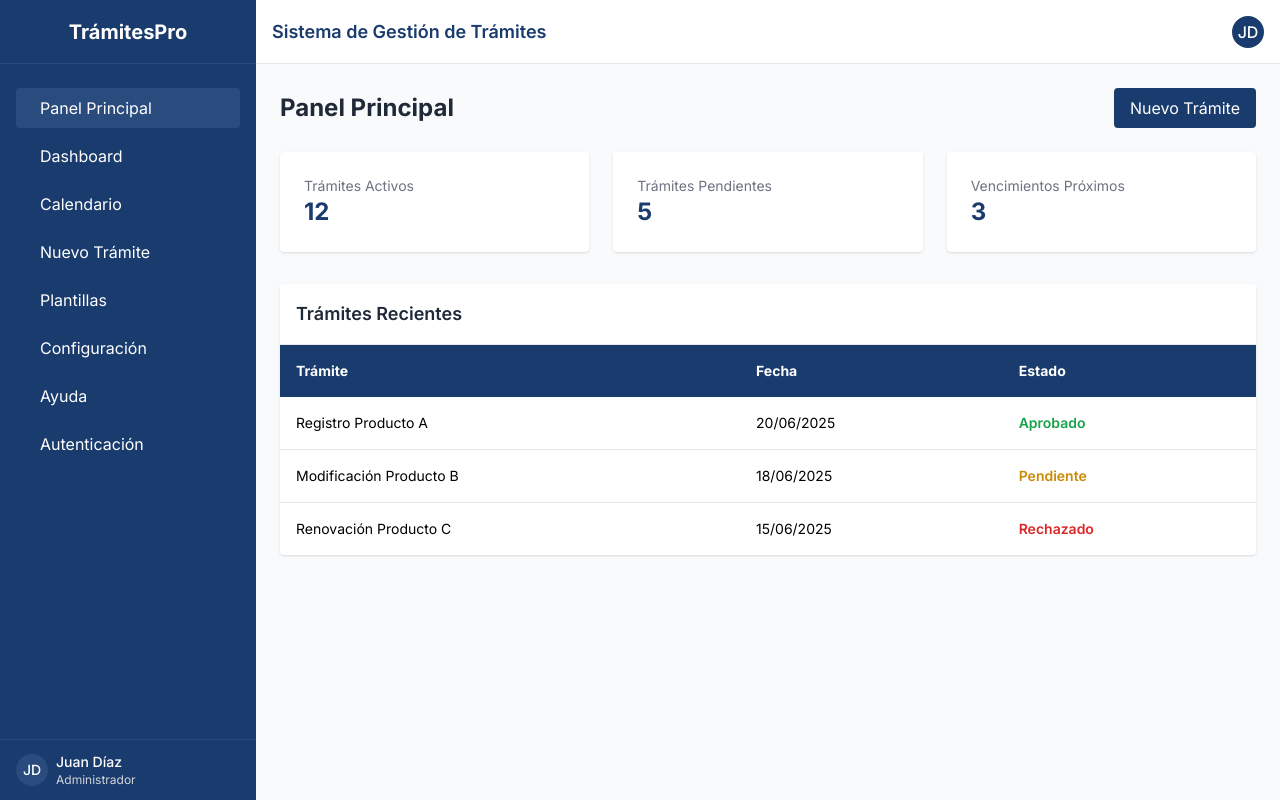
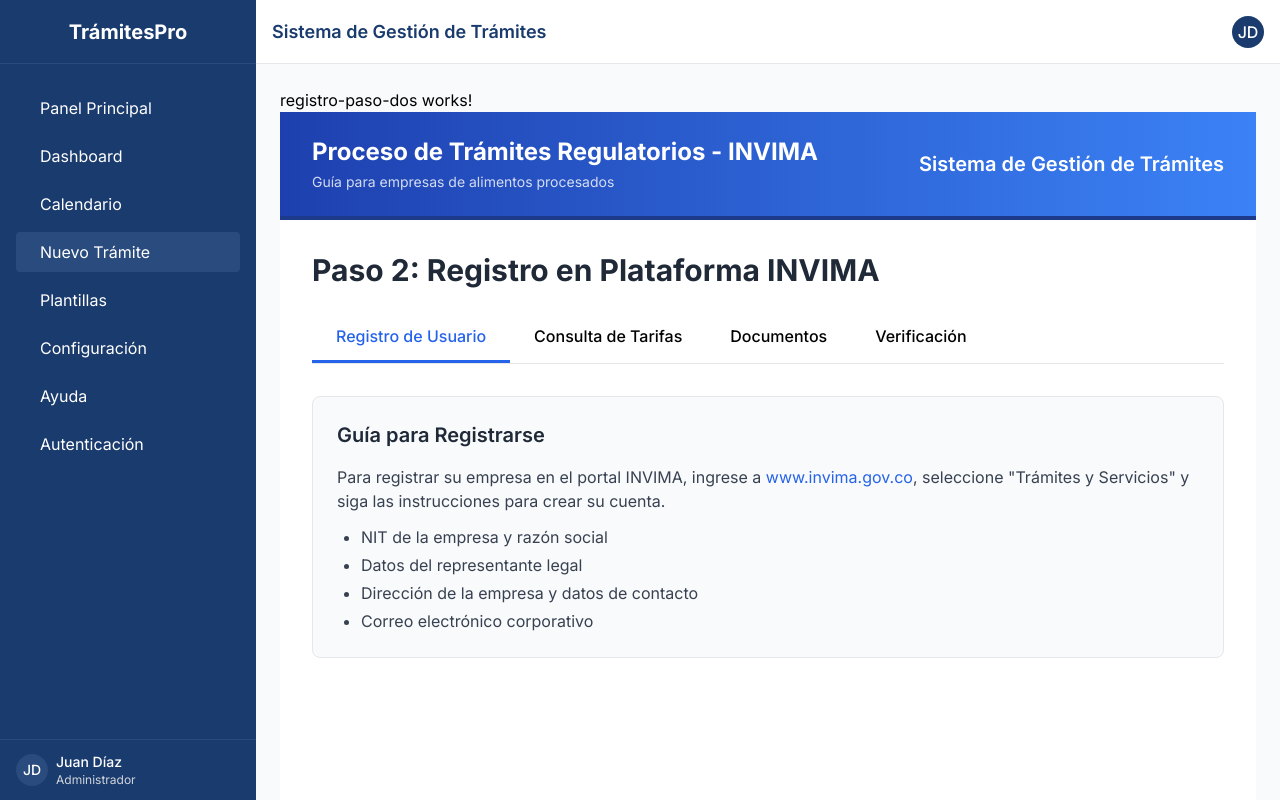
Before and after one commit to Juando26030/SEGAR-FrontEnd, an Angular app in the folder segar-frontend/: page /nuevo/registro/paso-2 in a window 1280 px wide. Before the commit this address led to /panel. Built offline with nearby package versions, Linux system fonts and the light colour scheme.

Commit message:
paso 2 registro nuevo parcial (falta mejorarlo y añadir info)

```diff
--- a/segar-frontend/src/app/app.routes.ts
+++ b/segar-frontend/src/app/app.routes.ts
@@ -8,6 +8,7 @@ import { AuthPageComponent } from './auth/autenticacion/auth-page/auth-page.comp
 import { LoginFormComponent } from './auth/autenticacion/login-form/login-form.component';
 import { RecoverFormComponent } from './auth/autenticacion/recover-form/recover-form.component';
 import {RegistroPasoUnoComponent} from './tramites/registro/registro-paso-uno/registro-paso-uno.component';
+import {RegistroPasoDosComponent} from './tramites/registro/registro-paso-dos/registro-paso-dos.component';
 
 export const routes: Routes = [
   {
@@ -23,6 +24,7 @@ export const routes: Routes = [
         path: 'nuevo/registro',
         children: [
           { path: 'paso-1', component: RegistroPasoUnoComponent },
+          { path: 'paso-2', component: RegistroPasoDosComponent },
           { path: '', redirectTo: 'paso-1', pathMatch: 'full' }
         ]
       }
--- a/segar-frontend/src/app/tramites/registro/registro-paso-dos/registro-paso-dos.component.css
+++ b/segar-frontend/src/app/tramites/registro/registro-paso-dos/registro-paso-dos.component.css
@@ -0,0 +1,99 @@
+.slide-container {
+  display: flex;
+  flex-direction: column;
+  height: 100vh;
+  background-color: #f3f4f6;
+  font-family: 'Inter', sans-serif;
+}
+
+.slide-header {
+  background: linear-gradient(to right, #1e40af, #3b82f6);
+  color: white;
+  padding: 1.5rem 2rem;
+  border-bottom: 4px solid #1e3a8a;
+}
+
+.slide-content {
+  flex: 1;
+  padding: 2rem;
+  overflow-y: auto;
+  background-color: white;
+}
+
+.tabs {
+  display: flex;
+  border-bottom: 1px solid #e5e7eb;
+  margin-bottom: 1rem;
+}
+
+.tab {
+  padding: 0.75rem 1.5rem;
+  font-weight: 500;
+  cursor: pointer;
+  transition: all 0.3s ease;
+}
+
+.tab:hover {
+  color: #2563eb;
+}
+
+.tab-active {
+  border-bottom: 3px solid #2563eb;
+  color: #2563eb;
+}
+
+.tab-content {
+  padding-top: 1rem;
+}
+
+.section-card {
+  background-color: #f9fafb;
+  border: 1px solid #e5e7eb;
+  border-radius: 0.5rem;
+  padding: 1.5rem;
+  margin-bottom: 2rem;
+}
+
+.form-section {
+  margin-bottom: 1.5rem;
+  border-bottom: 1px solid #e5e7eb;
+  padding-bottom: 1rem;
+}
+
+.form-section h4 {
+  font-size: 1.125rem;
+  font-weight: 600;
+  margin-bottom: 0.75rem;
+  color: #1f2937;
+}
+
+.form-label {
+  display: block;
+  font-size: 0.875rem;
+  font-weight: 500;
+  margin-bottom: 0.25rem;
+  color: #374151;
+}
+
+.form-input, .form-select, .form-textarea {
+  width: 100%;
+  border: 1px solid #d1d5db;
+  border-radius: 0.375rem;
+  padding: 0.5rem 0.75rem;
+  font-size: 0.875rem;
+}
+
+.form-input:focus, .form-select:focus, .form-textarea:focus {
+  outline: none;
+  border-color: #2563eb;
+  box-shadow: 0 0 0 3px rgba(37, 99, 235, 0.2);
+}
+
+.slide-footer {
+  background-color: #f9fafb;
+  border-top: 1px solid #e5e7eb;
+  padding: 1rem 2rem;
+  display: flex;
+  justify-content: space-between;
+  align-items: center;
+}
--- a/segar-frontend/src/app/tramites/registro/registro-paso-dos/registro-paso-dos.component.html
+++ b/segar-frontend/src/app/tramites/registro/registro-paso-dos/registro-paso-dos.component.html
@@ -1 +1,122 @@
 <p>registro-paso-dos works!</p>
+<div class="slide-container">
+  <div class="slide-header">
+    <div class="flex justify-between items-center">
+      <div>
+        <h1 class="text-2xl font-bold">Proceso de Trámites Regulatorios - INVIMA</h1>
+        <p class="text-sm opacity-80 mt-1">Guía para empresas de alimentos procesados</p>
+      </div>
+      <div class="flex items-center">
+        <span class="text-xl font-semibold">Sistema de Gestión de Trámites</span>
+      </div>
+    </div>
+  </div>
+
+  <div class="slide-content max-w-5xl mx-auto">
+    <h2 class="text-3xl font-bold text-gray-800 mb-6">Paso 2: Registro en Plataforma INVIMA</h2>
+
+    <div class="tabs">
+      <div class="tab" [ngClass]="{'tab-active': activeTab === 'registro'}" (click)="setActiveTab('registro')">
+        Registro de Usuario
+      </div>
+      <div class="tab" [ngClass]="{'tab-active': activeTab === 'tarifas'}" (click)="setActiveTab('tarifas')">
+        Consulta de Tarifas
+      </div>
+      <div class="tab" [ngClass]="{'tab-active': activeTab === 'documentos'}" (click)="setActiveTab('documentos')">
+        Documentos
+      </div>
+      <div class="tab" [ngClass]="{'tab-active': activeTab === 'verificacion'}" (click)="setActiveTab('verificacion')">
+        Verificación
+      </div>
+    </div>
+
+    <div class="tab-content" *ngIf="activeTab === 'registro'">
+      <div class="section-card">
+        <h3 class="text-xl font-semibold mb-4 text-gray-800">Guía para Registrarse</h3>
+        <p class="text-gray-700 mb-3">
+          Para registrar su empresa en el portal INVIMA, ingrese a <a href="https://www.invima.gov.co" target="_blank" class="text-blue-600 hover:underline">www.invima.gov.co</a>, seleccione "Trámites y Servicios" y siga las instrucciones para crear su cuenta.
+        </p>
+        <ul class="list-disc pl-6 text-gray-700 space-y-1">
+          <li>NIT de la empresa y razón social</li>
+          <li>Datos del representante legal</li>
+          <li>Dirección de la empresa y datos de contacto</li>
+          <li>Correo electrónico corporativo</li>
+        </ul>
+      </div>
+    </div>
+
+    <div class="tab-content" *ngIf="activeTab === 'tarifas'">
+      <div class="section-card">
+        <h3 class="text-xl font-semibold mb-4 text-gray-800">Tarifas INVIMA 2024</h3>
+        <p class="text-gray-700 mb-3">
+          Consulte las tarifas actualizadas en el portal oficial. Las tarifas varían según el riesgo del producto:
+        </p>
+        <ul class="list-disc pl-6 text-gray-700 space-y-1">
+          <li>Registro Sanitario (Riesgo Alto): $5,100,000 COP*</li>
+          <li>Registro Sanitario (Riesgo Medio): $4,000,000 COP*</li>
+          <li>Notificación Sanitaria (Riesgo Bajo): $2,800,000 COP*</li>
+          <li>Renovación o Modificación: consultar manual tarifario</li>
+        </ul>
+        <p class="text-sm text-gray-500 mt-2 italic">* Valores aproximados. Verifique siempre el manual tarifario vigente.</p>
+      </div>
+    </div>
+
+    <div class="tab-content" *ngIf="activeTab === 'documentos'">
+      <div class="section-card">
+        <h3 class="text-xl font-semibold mb-4 text-gray-800">Generador de Documentos Técnicos</h3>
+
+        <div class="form-section">
+          <h4>Información General</h4>
+          <label class="form-label">Nombre del producto</label>
+          <input [(ngModel)]="dynamicDocument.productName" class="form-input" type="text">
+
+          <label class="form-label mt-3">Marca comercial</label>
+          <input [(ngModel)]="dynamicDocument.brand" class="form-input" type="text">
+
+          <label class="form-label mt-3">Presentación comercial</label>
+          <input [(ngModel)]="dynamicDocument.presentation" class="form-input" type="text">
+
+          <label class="form-label mt-3">Vida útil estimada (meses)</label>
+          <input [(ngModel)]="dynamicDocument.shelfLife" class="form-input" type="number">
+        </div>
+
+        <div class="form-section">
+          <h4>Descripción del Producto</h4>
+          <textarea [(ngModel)]="dynamicDocument.description" class="form-textarea" rows="3"></textarea>
+        </div>
+
+        <div class="form-section">
+          <h4>Ingredientes</h4>
+          <textarea [(ngModel)]="dynamicDocument.ingredients" class="form-textarea" rows="3"></textarea>
+        </div>
+
+        <div class="form-section">
+          <h4>Aditivos Alimentarios</h4>
+          <div *ngFor="let aditivo of dynamicDocument.additives" class="flex space-x-2 mb-2">
+            <input [(ngModel)]="aditivo.name" placeholder="Nombre" class="form-input">
+            <input [(ngModel)]="aditivo.code" placeholder="Código INS" class="form-input">
+            <input [(ngModel)]="aditivo.function" placeholder="Función" class="form-input">
+          </div>
+          <button class="mt-2 text-sm text-blue-600 hover:underline">Añadir aditivo</button>
+        </div>
+      </div>
+    </div>
+
+    <div class="tab-content" *ngIf="activeTab === 'verificacion'">
+      <div class="section-card">
+        <h3 class="text-xl font-semibold mb-4 text-gray-800">Verificación de Cuenta</h3>
+        <p class="text-gray-700">
+          Tras registrarse, revise su correo para el enlace de activación. Verifique también su carpeta de spam. Una vez activada su cuenta, podrá iniciar sesión en el sistema y gestionar sus trámites en línea.
+        </p>
+      </div>
+    </div>
+  </div>
+
+  <div class="slide-footer">
+    <span class="text-sm text-gray-500">© 2024 Sistema de Gestión de Trámites INVIMA</span>
+    <div class="flex space-x-4">
+      <button class="text-sm text-blue-600 hover:text-blue-800">Descargar como PDF</button>
+      <button class="text-sm text-blue-600 hover:text-blue-800">Compartir</button>
+    </div>
+  </div>
+</div>
--- a/segar-frontend/src/app/tramites/registro/registro-paso-dos/registro-paso-dos.component.ts
+++ b/segar-frontend/src/app/tramites/registro/registro-paso-dos/registro-paso-dos.component.ts
@@ -1,11 +1,34 @@
 import { Component } from '@angular/core';
+import { CommonModule } from '@angular/common';
+import { FormsModule } from '@angular/forms';
 
 @Component({
+  standalone: true,
   selector: 'app-registro-paso-dos',
-  imports: [],
+  imports: [CommonModule, FormsModule],
   templateUrl: './registro-paso-dos.component.html',
-  styleUrl: './registro-paso-dos.component.css'
+  styleUrls: ['./registro-paso-dos.component.css']
 })
 export class RegistroPasoDosComponent {
+  activeTab = 'registro';
 
+  setActiveTab(tab: string) {
+    this.activeTab = tab;
+  }
+
+  // Modelo de documento dinámico (simplificado)
+  dynamicDocument = {
+    category: 'technical',
+    type: 'ficha-tecnica',
+    productName: 'Galletas Integrales',
+    brand: 'NatureBite',
+    presentation: 'Paquete x 250g',
+    shelfLife: 12,
+    shelfLifeUnit: 'months',
+    description: 'Galletas elaboradas con harina integral, avena y miel.',
+    ingredients: 'Harina integral, avena, miel, azúcar, aceite vegetal, sal, bicarbonato.',
+    additives: [
+      { name: 'Lecitina de soya', code: 'E322', function: 'Emulsificante' }
+    ]
+  };
 }
--- a/segar-frontend/src/app/tramites/registro/registro-paso-uno/registro-paso-uno.component.html
+++ b/segar-frontend/src/app/tramites/registro/registro-paso-uno/registro-paso-uno.component.html
@@ -82,11 +82,12 @@
         <path stroke-linecap="round" stroke-linejoin="round" stroke-width="2" d="M15 19l-7-7 7-7" />
       </svg>
     </button>
-    <button routerLink="/tramites/registro/paso-2" class="nav-button bg-blue-600 rounded-full p-3 shadow-md text-white hover:bg-blue-700 focus:outline-none">
+    <button routerLink="/nuevo/registro/paso-2" class="nav-button bg-blue-600 rounded-full p-3 shadow-md text-white hover:bg-blue-700 focus:outline-none">
       <svg xmlns="http://www.w3.org/2000/svg" class="h-6 w-6" fill="none" viewBox="0 0 24 24" stroke="currentColor">
         <path stroke-linecap="round" stroke-linejoin="round" stroke-width="2" d="M9 5l7 7-7 7" />
       </svg>
     </button>
+
   </div>
 
   <!-- Slide Number -->
```
